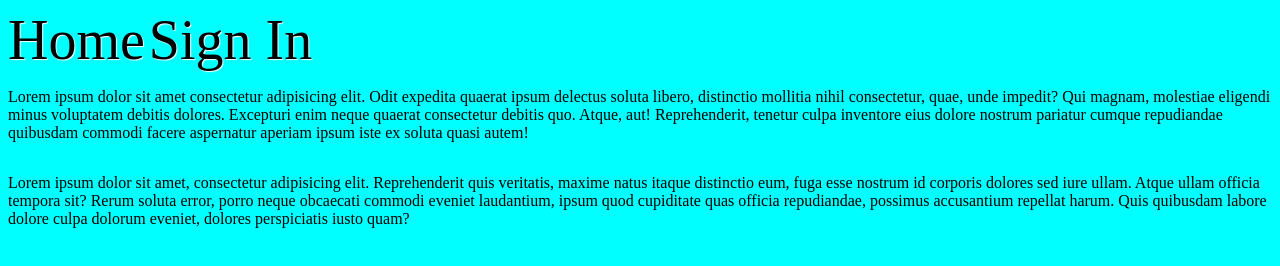
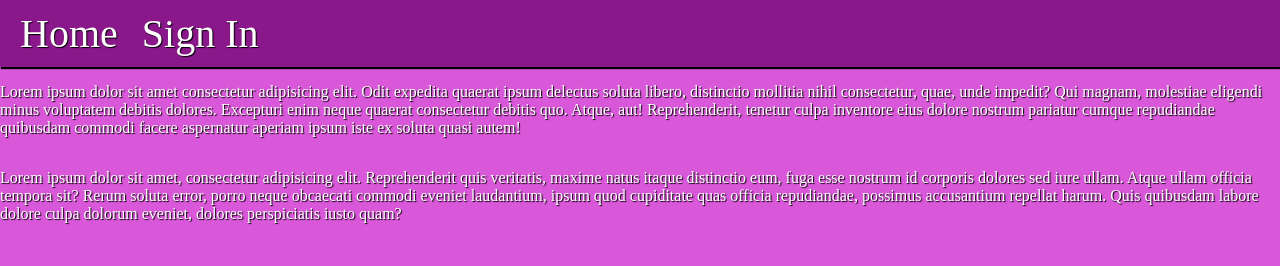
Before and after one commit to ongchangco/225711962-WebDevFinalExam, a plain HTML site: page index.html in a window 1280 px wide. Drawn offline with Linux system fonts and the light colour scheme.

Commit message:
ONGCHANGCO-KIM Part 1 Final Exam

```diff
--- a/css/style.css
+++ b/css/style.css
@@ -1,13 +1,30 @@
 body{
-    background-color: aqua;
+    background-color:rgb(217, 87, 217);
+    margin: 0;
+}
+header{
+    z-index: 10;
+    background-color: rgb(139, 24, 139);
+    box-shadow: 1px 2px 1px black;
+}
+nav{
+    padding: 10px;
+}
+a{
+    font-size: 2.5em;
+    text-decoration: none;
+    color: white;
+    text-shadow: 1px 1px 1px black;
+    margin: 10px;
+}
+.main{
+    color: white;
+    display: flex;
+    justify-content: center;
+    text-shadow: 1px 1px 1px black;
 }
 
-a{
-    font-size: 3.5em;
-    text-decoration: none;
-    color: black;
-    text-shadow: 1px 1px 1px white;
+footer{
+    color: white;
+    text-shadow: 1px 1px 1px black;
 }
-.main{
-    display: flex;
-}
```
